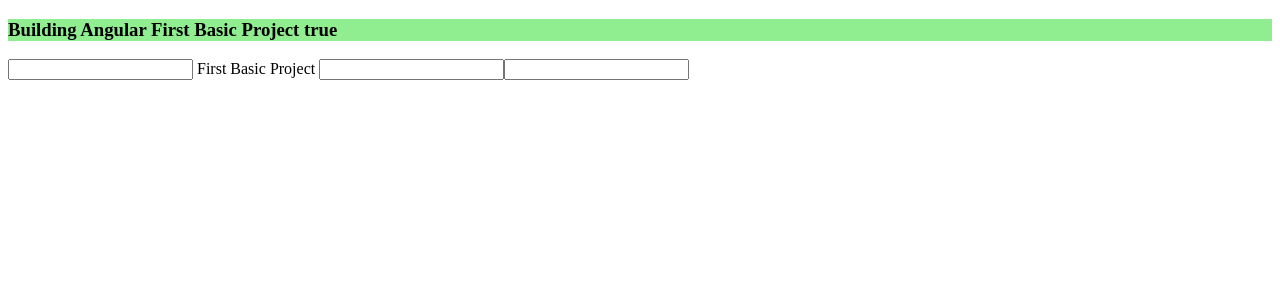
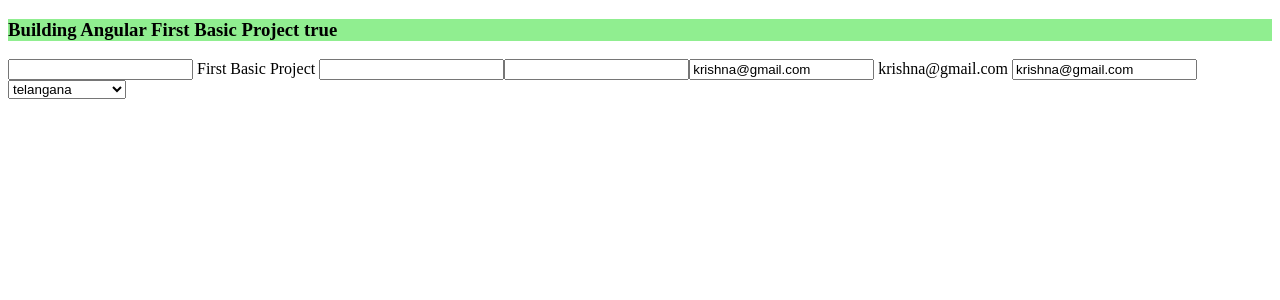
Before and after one commit to kpavankumaar/ngbatch10, an Angular app in the folder angular/basics/: page / in a window 1280 px wide. Shown: the top 300 px of the page. Built offline with nearby package versions, Linux system fonts and the light colour scheme.

Commit message:
component creation, structural directives,ngClass

```diff
--- a/angular/basics/src/app/app.component.css
+++ b/angular/basics/src/app/app.component.css
@@ -0,0 +1,3 @@
+.is_invalid{
+    border:1px solid red;
+}
--- a/angular/basics/src/app/app.component.html
+++ b/angular/basics/src/app/app.component.html
@@ -6,3 +6,11 @@
 <input type="text" (keyup.enter)="runTheCode($event.target.value)" >
 
 <input type="text" #username (input)="runTheCode(username.value)" >
+
+<input type="text" [(ngModel)]="emailDetails" placeholder="username" >
+{{emailDetails}}
+<input type="text" [ngModel]="emailDetails" (ngModelChange) = "test()" placeholder="username" >
+<p *ngIf = 'false' [ngClass] = "{'is_invalid':true}">Lorem ipsum dolor sit amet consectetur adipisicing elit. Officia corporis ea, animi nostrum expedita nisi, excepturi quae maiores quo itaque ipsam magni architecto dolorum omnis blanditiis maxime soluta natus velit?</p>
+<select (click)="chooseState($event.target.value)" >
+    <option *ngFor = "let state of states">{{state}}</option>;
+</select>
--- a/angular/basics/src/app/app.component.ts
+++ b/angular/basics/src/app/app.component.ts
@@ -6,6 +6,7 @@ import { Component, ViewChild, ElementRef } from '@angular/core';
   styleUrls: ['./app.component.css']
 })
 export class AppComponent {
+  emailDetails = 'krishna@gmail.com';
   @ViewChild('username') userDetails:ElementRef;
   title = 'First Basic Project';
   fontColor = 'lightgreen';
@@ -17,4 +18,11 @@ export class AppComponent {
     this.title = val;
     this.userDetails.nativeElement.style.backgroundColor = 'lightgrey';
   }
+  test(){
+    console.log('test for ngModelChange');
+  }
+  states = ['telangana', 'Madhyapradesh','Tamil nadu'];
+  chooseState(val){
+    this.title = val;
+  }
 }
--- /dev/null
+++ b/angular/basics/src/app/templatedrivenform/templatedrivenform.component.html
@@ -0,0 +1,3 @@
+<p>
+  templatedrivenform works!
+</p>
--- /dev/null
+++ b/angular/basics/src/app/templatedrivenform/templatedrivenform.component.ts
@@ -0,0 +1,15 @@
+import { Component, OnInit } from '@angular/core';
+
+@Component({
+  selector: 'app-templatedrivenform',
+  templateUrl: './templatedrivenform.component.html',
+  styleUrls: ['./templatedrivenform.component.css']
+})
+export class TemplatedrivenformComponent implements OnInit {
+
+  constructor() { }
+
+  ngOnInit() {
+  }
+
+}
```
Also changed, not shown: angular/basics/src/app/app.module.ts (+7 -3 lines), angular/basics/src/app/templatedrivenform/templatedrivenform.component.css (added), 1 other file (tests, documents, lock files or other folders).
